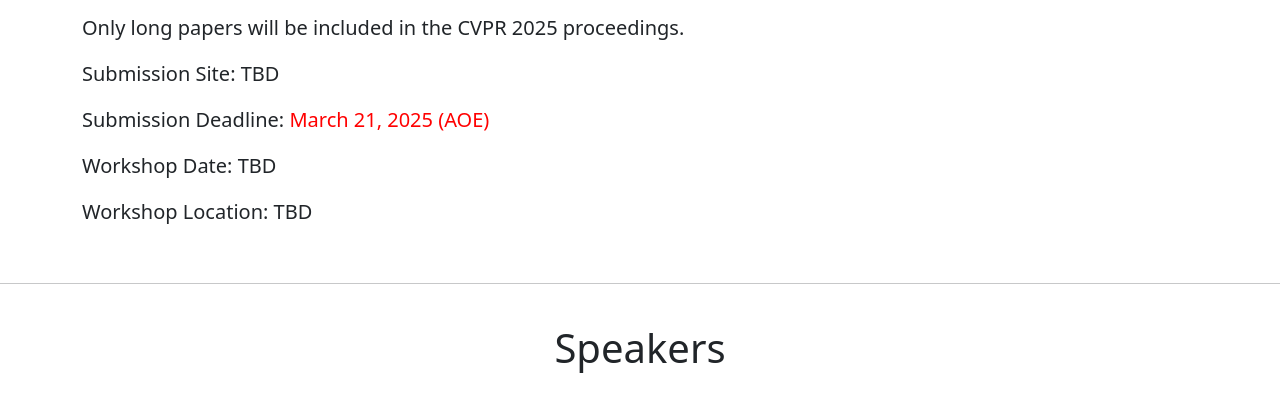
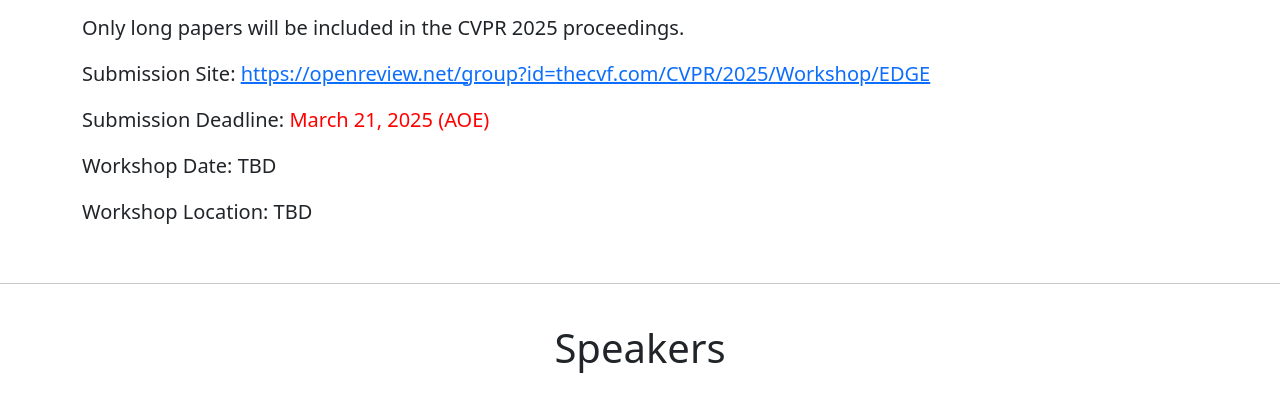
Before and after one commit to cvpr25-edge/cvpr25-edge.github.io, a plain HTML site: page index.html in a window 1280 px wide. Shown: the part 1723-2124 px from the top of the page. Drawn offline with nearby package versions, Linux system fonts and the light colour scheme.

Commit message:
Add files via upload

```diff
--- a/index.html
+++ b/index.html
@@ -130,7 +130,7 @@
 	</p>
 
 	<p class="lead">
-	<strong>Submission Site</strong>: TBD </a>
+	<strong>Submission Site</strong>: <a href="https://openreview.net/group?id=thecvf.com/CVPR/2025/Workshop/EDGE">https://openreview.net/group?id=thecvf.com/CVPR/2025/Workshop/EDGE</a>  </a>
 	</p>
 
 
```
